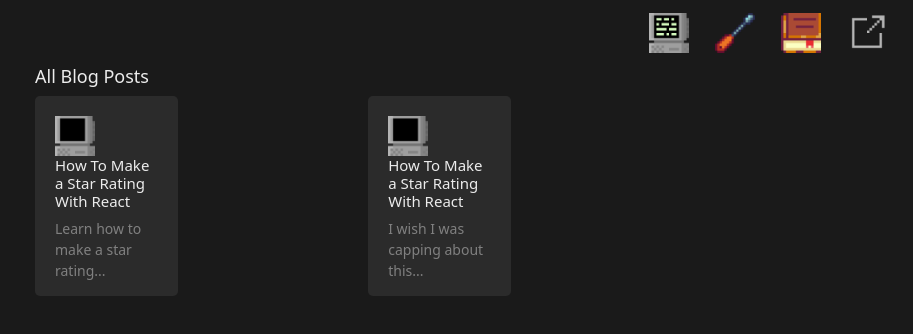
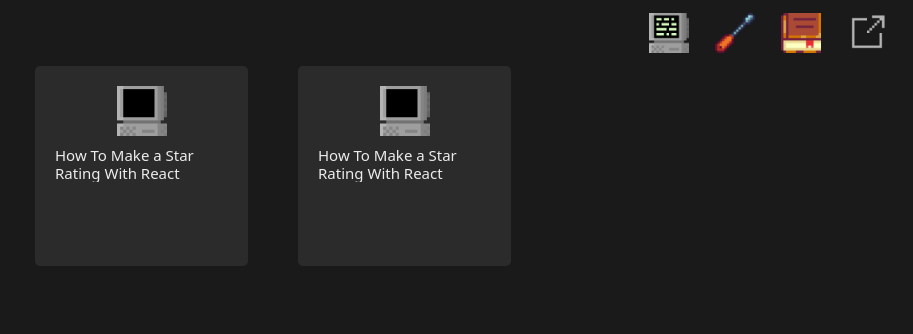
Before and after one commit to Scottsdaaale/Porfolio-Site, a React (Create React App) app: page /blog in a window 1280 px wide. Shown: the top 334 px of the page, without its empty margins (367-1280 px from the left). Built offline with nearby package versions, Linux system fonts and the light colour scheme.

Commit message:
added styling

```diff
--- a/src/components/Blog/BlogList.jsx
+++ b/src/components/Blog/BlogList.jsx
@@ -1,17 +1,17 @@
-import React from "react";
-import { Link } from "react-router-dom";
-import { Container } from "react-bootstrap";
-import { useDispatch } from "react-redux";
-import { setVisitedRoot } from "../../redux/visitedSlice";
-import posts from "./posts";
-import useDocumentTitle from "../Tools/useDocumentTitle";
-import useScrollAndDispatch from "../Tools/useScrollAndDispatch";
-import { toKebabCase } from "../Tools/toKebabCase";
+import React from 'react';
+import { Link } from 'react-router-dom';
+import { Container } from 'react-bootstrap';
+import { useDispatch } from 'react-redux';
+import { setVisitedRoot } from '../../redux/visitedSlice';
+import posts from './posts';
+import useDocumentTitle from '../Tools/useDocumentTitle';
+import useScrollAndDispatch from '../Tools/useScrollAndDispatch';
+import { toKebabCase } from '../Tools/toKebabCase';
 
 const BlogList = () => {
   const dispatch = useDispatch();
 
-  useDocumentTitle("Blog");
+  useDocumentTitle('Blog');
 
   useScrollAndDispatch(dispatch, setVisitedRoot(true));
 
@@ -21,45 +21,64 @@ const BlogList = () => {
     groupedPosts.push(posts.slice(i, i + 3));
   }
 
+  const divStyle = {
+    display: 'flex',
+    flexDirection: 'column',
+    alignItems: 'center',
+    height: '200px',
+    maxHeight: '200px',
+    padding: '20px',
+  };
+
+  const imageStyle = {
+    width: '50px',
+    height: '50px',
+    alignSelf: 'center', // Align the image within the flex container
+  };
+
+  const titleStyle = {
+    paddingTop: '10px',
+    overflow: 'hidden',
+    display: '-webkit-box',
+    WebkitBoxOrient: 'vertical',
+    WebkitLineClamp: 4,
+    textOverflow: 'ellipsis',
+    wordWrap: 'break-word',
+    overflowWrap: 'break-word',
+  };
+
   return (
-    <Container style={{ maxWidth: "500px"}}>
-      <h1>All Blog Posts</h1>
-      {groupedPosts.map((row, rowIndex) => (
-        <div
-          key={rowIndex}
-          style={{
-            display: "flex",
-            justifyContent: "space-between",
-            marginBottom: "20px",
-          }}
-        >
-          {row.map((post) => (
+    <Container style={{ maxWidth: '500px' }}>
+      <div
+        style={{
+          display: 'grid',
+          gridTemplateColumns: '1fr 1fr',
+          // margin: '10px',
+          gap: '50px',
+        }}
+      >
+        {groupedPosts.map((row, rowIndex) =>
+          row.map((post) => (
             <Link
               to={`/posts/${toKebabCase(post.id)}`}
+              className='hoverable-div'
               style={{
-                textDecoration: "none",
-                color: "inherit",
-                width: "30%",
+                textDecoration: 'none',
+                color: 'inherit',
+                width: '100%',
+                background: '#2b2b2b',
+                borderRadius: '5px',
               }}
               key={post.id}
             >
-              <div
-                style={{
-                  background: "#2b2b2b",
-                  borderRadius: "5px",
-                  height: "200px",
-                  maxHeight: "200px",
-                  padding: "20px",
-                }}
-              >
-                <img src={post.image} alt={post.title} width="40" height="40" />
-                <h2>{post.title}</h2>
-                <p>{post.excerpt}</p>
+              <div style={divStyle}>
+                <img src={post.image} alt={post.title} style={imageStyle} />
+                <h2 style={titleStyle}>{post.title}</h2>
               </div>
             </Link>
-          ))}
-        </div>
-      ))}
+          ))
+        )}
+      </div>
     </Container>
   );
 };
```
